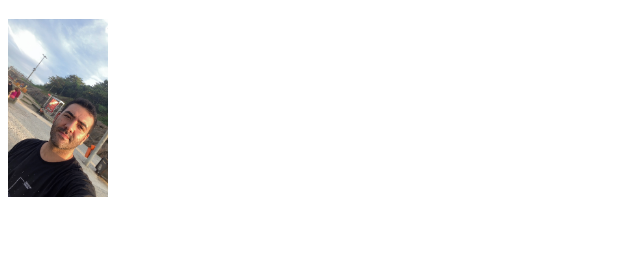
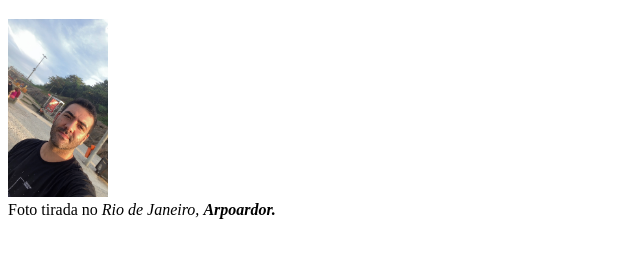
Before and after one commit to Cmcardosoo/Cmcardosoo-github.io, a plain HTML site: page index.html in a window 1280 px wide. Shown: the part 61-318 px from the top of the page, without its empty margins (0-640 px from the left). Drawn offline with Linux system fonts and the light colour scheme.

Commit message:
Descricao Foto

```diff
--- a/index.html
+++ b/index.html
@@ -9,5 +9,8 @@
   <body>
     <h1>Cláudio Marcelo Cardoso Oliveira</h1>
     <img src="cm.jpg" alt="cmfoto" width="100" />
+    <figcaption>
+      Foto tirada no <i>Rio de Janeiro, <b>Arpoardor.</b></i>
+    </figcaption>
   </body>
 </html>
```
